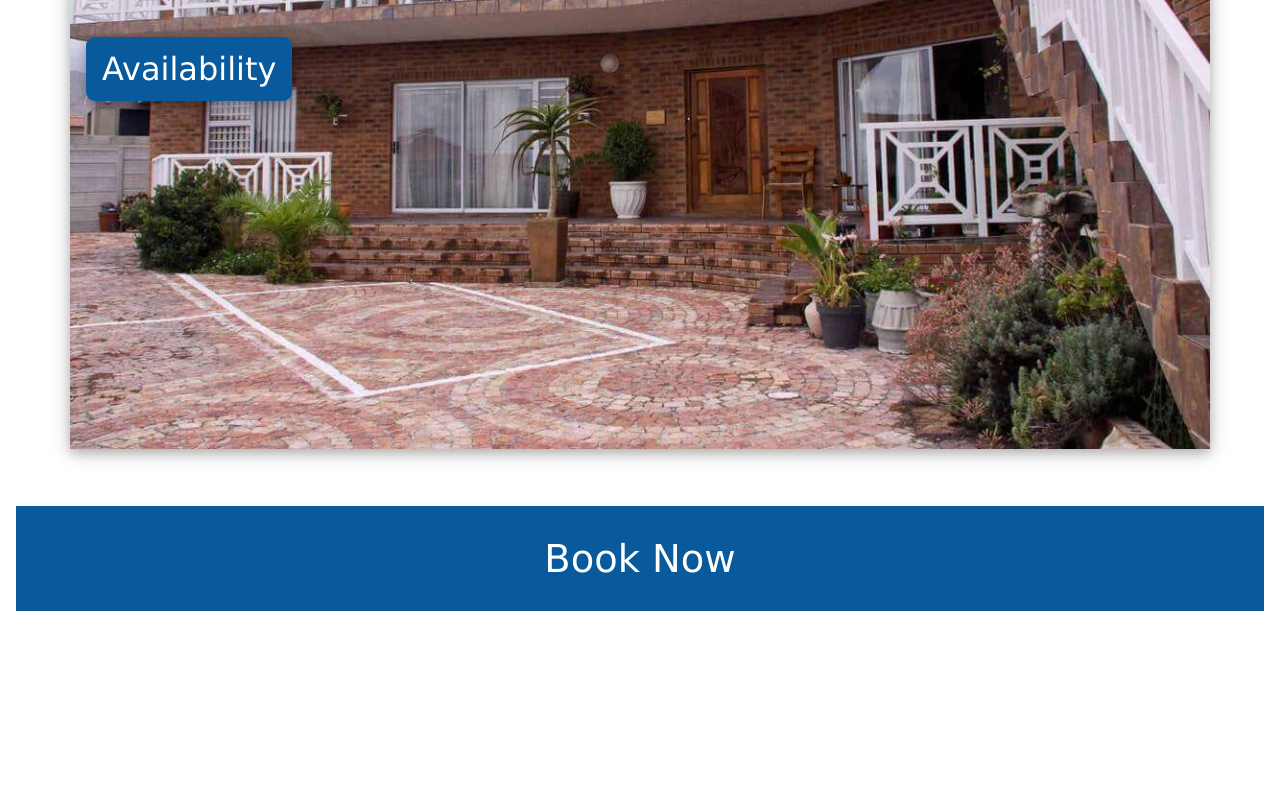
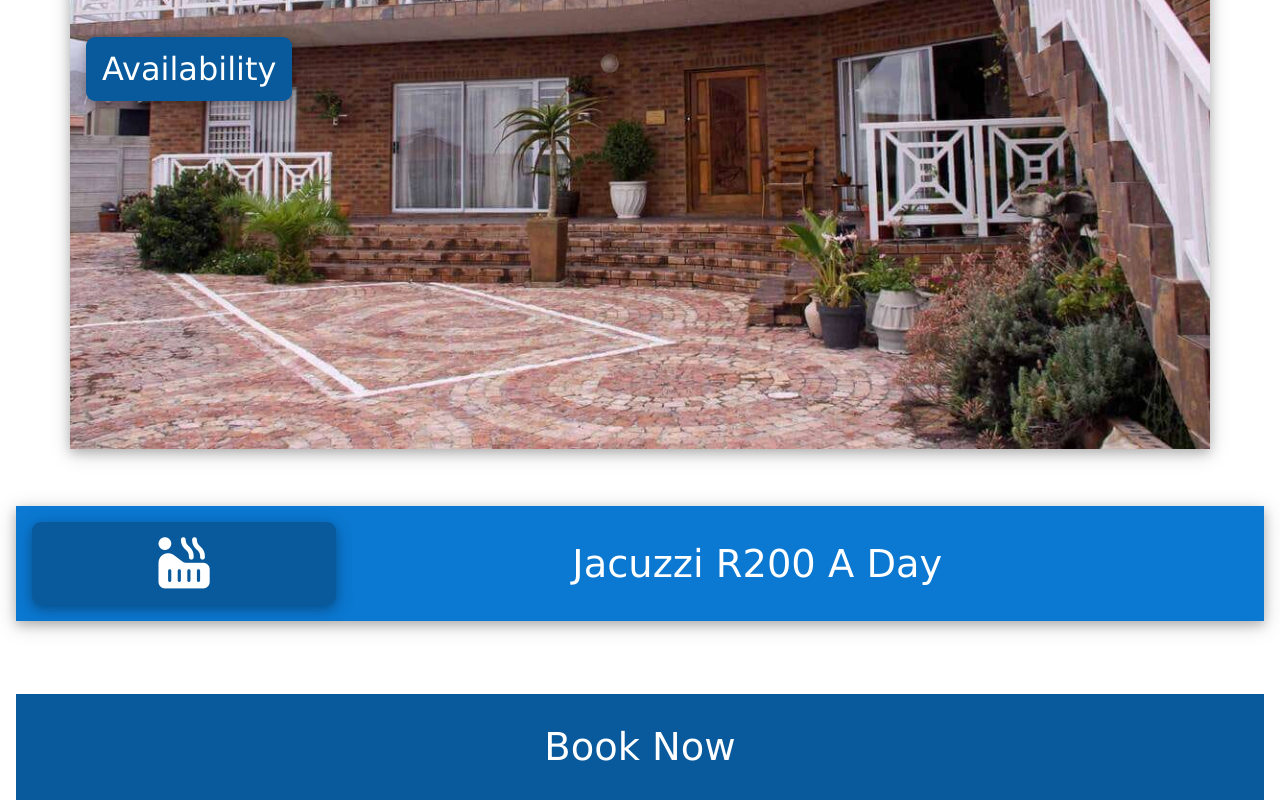
Before and after one commit to RyanGuitar/blougans2, a plain HTML site: page index.html in a window 1280 px wide. Shown: the part 7622-8422 px from the top of the page. Before the commit the page ends 8234 px from the top, so only its background shows below. Drawn offline with Linux system fonts and the light colour scheme.

Commit message:
Added Jacuzzi banner

```diff
--- a/index.html
+++ b/index.html
@@ -455,7 +455,17 @@
           alt="Blougans B&B parking" loading="lazy" class="mainSet">
       </picture>
     </div>
+
     <hr>
+    <div class="row panel theme-d2 padding-16 card-4 stretched bannerContainer">
+      <i class="fas fa-hot-tub center theme-d4 padding margin-right card-4 padding-16 col s3"
+        style="border-radius:9px"></i>
+      <div class="banner col s8 wifi center theme-d2">
+        Jacuzzi R200 A Day
+      </div>
+    </div>
+    <hr>
+
     <footer class="padding-16 theme-d4 center margin-top stretched">
       <div><a href="https://book.nightsbridge.com/29212" class="button book">Book Now</a></div>
     </footer>
```
